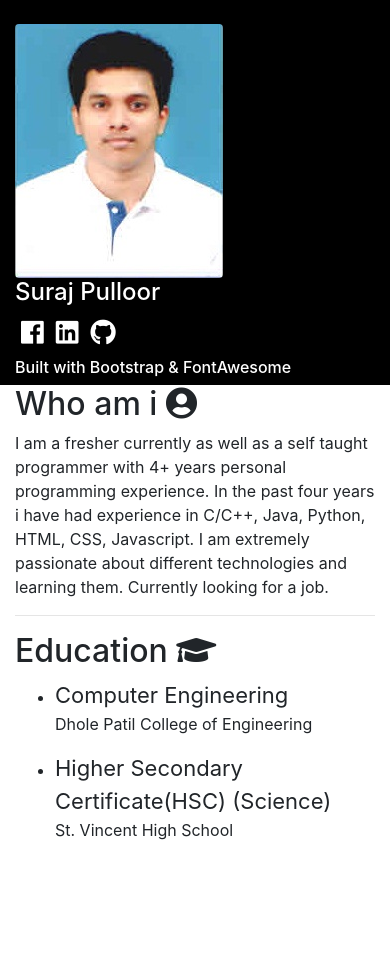
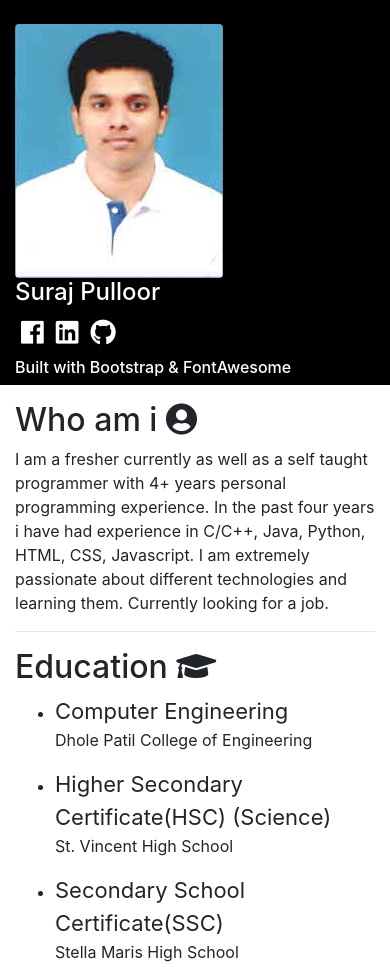
Before and after one commit to surajpulloor/surajpulloor.github.io, a plain HTML site: page index.html in a window 390 px wide. Shown: the top 967 px of the page. Before the commit the page ends 844 px from the top, so only its background shows below. Drawn offline with nearby package versions, Linux system fonts and the light colour scheme.

Commit message:
Fixed resume section overflow, disabling flex-grow for smaller devices(xs), added a bit of padding to clean things up

```diff
--- a/css/site.css
+++ b/css/site.css
@@ -1,7 +1,6 @@
 html, body {
     height: 100%;
     min-height: 100%;
-    overflow-y: hidden;
 }
 
 .resume-section {
--- a/index.html
+++ b/index.html
@@ -13,7 +13,7 @@
     <div class="container-fluid h-100">
         <div class="row h-100">
             <div class="col-md-3 profile-section d-flex flex-column align-items-start">
-                <div class="pl-md-3 pt-4 flex-grow-1">
+                <div class="pl-md-3 pt-4 flex-sm-grow-1 flex-grow-0">
                     <img src="img/passport_suraj.jpg" alt="Profile Image" title="It's me" class="rounded img-fluid">
                     <h4 class="m-0">Suraj Pulloor</h4>
                     <ul class="professional-links p-0">
@@ -24,7 +24,7 @@
                 </div>
                 <h6>Built with Bootstrap & FontAwesome</h6>
             </div> <!-- Profile Section-->
-            <div class="col-md-9 resume-section">
+            <div class="col-md-9 resume-section pt-3 pt-sm-1">
                 <h2>Who am i <i class="fas fa-user-circle"></i></h2>
                 <p>
                         I am a fresher currently as well as a self taught programmer with 4+ years personal programming experience. In the
```
